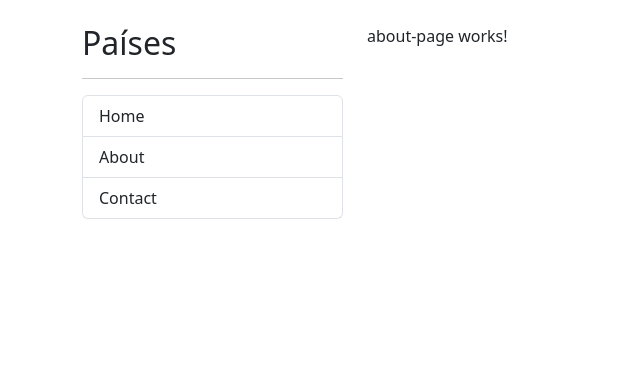
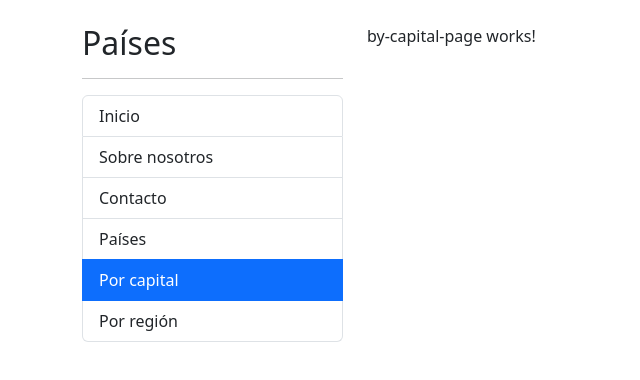
Before and after one commit to SrEscoz/country-app-spa, an Angular app: page /countries/by-capital in a window 1280 px wide. Shown: the top 380 px of the page, without its empty margins (0-640 px from the left). Built offline with nearby package versions, Linux system fonts and the light colour scheme.

Commit message:
Enrutamiento para los países

```diff
--- a/src/app/app-routing.module.ts
+++ b/src/app/app-routing.module.ts
@@ -18,8 +18,12 @@ const routes: Routes = [
 		component: ContactPageComponent
 	},
 	{
+		path: 'countries',
+		loadChildren: () => import('./countries/countries.module').then(m => m.CountriesModule)
+	},
+	{
 		path: '**',
-		component: AboutPageComponent
+		redirectTo: ''
 	}
 ];
 
--- /dev/null
+++ b/src/app/countries/pages/by-capital-page/by-capital-page.component.html
@@ -0,0 +1 @@
+<p>by-capital-page works!</p>
--- /dev/null
+++ b/src/app/countries/pages/by-capital-page/by-capital-page.component.ts
@@ -0,0 +1,10 @@
+import { Component } from '@angular/core';
+
+@Component({
+  selector: 'app-by-capital-page',
+  templateUrl: './by-capital-page.component.html',
+  styles: ``
+})
+export class ByCapitalPageComponent {
+
+}
--- /dev/null
+++ b/src/app/countries/pages/by-country-page/by-country-page.component.html
@@ -0,0 +1 @@
+<p>by-country-page works!</p>
--- /dev/null
+++ b/src/app/countries/pages/by-country-page/by-country-page.component.ts
@@ -0,0 +1,10 @@
+import { Component } from '@angular/core';
+
+@Component({
+  selector: 'app-by-country-page',
+  templateUrl: './by-country-page.component.html',
+  styles: ``
+})
+export class ByCountryPageComponent {
+
+}
--- /dev/null
+++ b/src/app/countries/pages/by-region/by-region.component.html
@@ -0,0 +1 @@
+<p>by-region works!</p>
--- /dev/null
+++ b/src/app/countries/pages/by-region/by-region.component.ts
@@ -0,0 +1,10 @@
+import { Component } from '@angular/core';
+
+@Component({
+  selector: 'app-by-region',
+  templateUrl: './by-region.component.html',
+  styles: ``
+})
+export class ByRegionComponent {
+
+}
--- /dev/null
+++ b/src/app/countries/pages/country-page/country-page.component.html
@@ -0,0 +1 @@
+<p>country-page works!</p>
--- /dev/null
+++ b/src/app/countries/pages/country-page/country-page.component.ts
@@ -0,0 +1,10 @@
+import {Component} from '@angular/core';
+
+@Component({
+	selector: 'app-country-page',
+	templateUrl: './country-page.component.html',
+	styles: ``
+})
+export class CountryPageComponent {
+
+}
--- a/src/app/shared/components/sidebar/sidebar.component.html
+++ b/src/app/shared/components/sidebar/sidebar.component.html
@@ -6,16 +6,31 @@
         routerLinkActive="active"
         routerLink=""
         [routerLinkActiveOptions]="{ exact: true}">
-        Home
+        Inicio
     </li>
     <li class="list-group-item"
         routerLinkActive="active"
         routerLink="about">
-        About
+        Sobre nosotros
     </li>
     <li class="list-group-item"
         routerLinkActive="active"
         routerLink="contact">
-        Contact
+        Contacto
+    </li>
+    <li class="list-group-item"
+        routerLinkActive="active"
+        routerLink="countries/by-country">
+        Países
+    </li>
+    <li class="list-group-item"
+        routerLinkActive="active"
+        routerLink="countries/by-capital">
+        Por capital
+    </li>
+    <li class="list-group-item"
+        routerLinkActive="active"
+        routerLink="countries/by-region">
+        Por región
     </li>
 </ul>
```
Also changed, not shown: src/app/countries/countries-routing.module.ts (added, +32 -0 lines), src/app/countries/countries.module.ts (+13 -2 lines).
